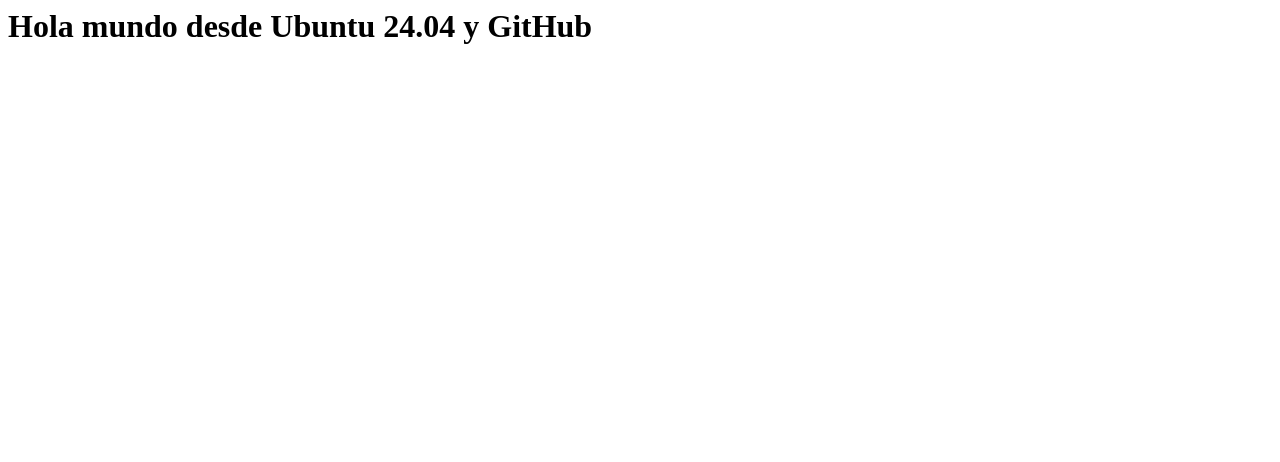
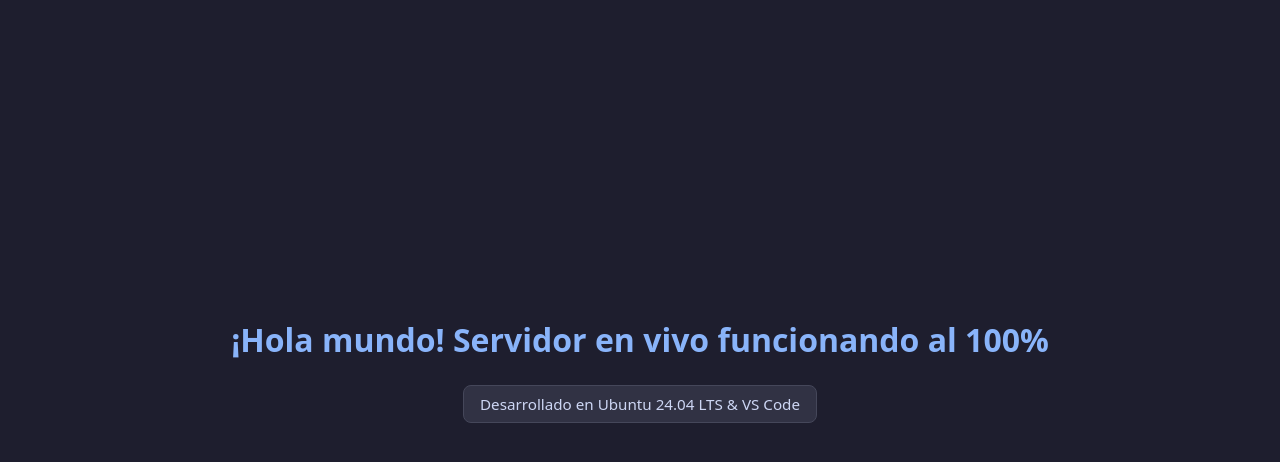
Before and after one commit to ferv87/mi-proyecto, a plain HTML site: page index.html in a window 1280 px wide. Drawn offline with Linux system fonts and the light colour scheme.

Commit message:
Actualizar diseño y estructura completa en HTML

```diff
--- a/index.html
+++ b/index.html
@@ -1 +1,37 @@
-<h1>Hola mundo desde Ubuntu 24.04 y GitHub</h1>
+<!DOCTYPE html>
+<html lang="es">
+<head>
+  <meta charset="UTF-8">
+  <meta name="viewport" content="width=device-width, initial-scale=1.0">
+  <title>Mi Primer Proyecto en Ubuntu</title>
+  <style>
+    body {
+      font-family: system-ui, -apple-system, BlinkMacSystemFont, 'Segoe UI', Roboto, sans-serif;
+      display: flex;
+      flex-direction: column;
+      align-items: center;
+      justify-content: center;
+      height: 90vh;
+      margin: 0;
+      background: #1e1e2e;
+      color: #cdd6f4;
+    }
+    h1 {
+      color: #89b4fa;
+      text-align: center;
+      margin-bottom: 1.5rem;
+    }
+    .badge {
+      background: #313244;
+      padding: 0.5rem 1rem;
+      border-radius: 8px;
+      font-size: 0.95rem;
+      border: 1px solid #45475a;
+    }
+  </style>
+</head>
+<body>
+  <h1>¡Hola mundo! Servidor en vivo funcionando al 100%</h1>
+  <div class="badge">Desarrollado en Ubuntu 24.04 LTS &amp; VS Code</div>
+</body>
+</html>
```
